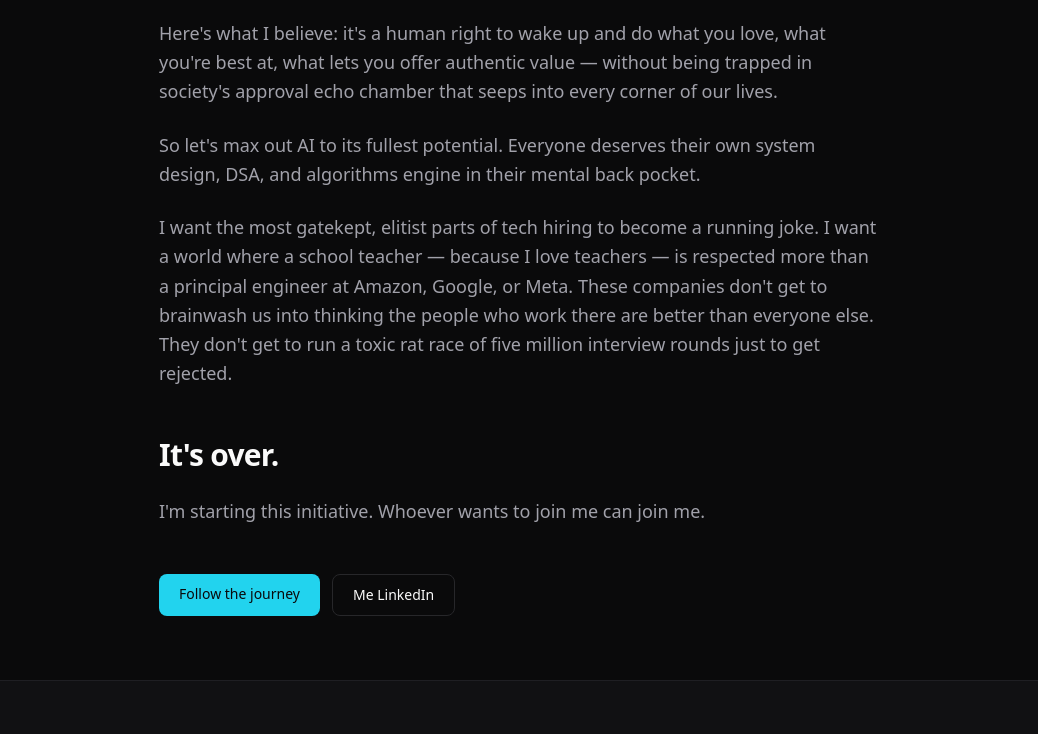
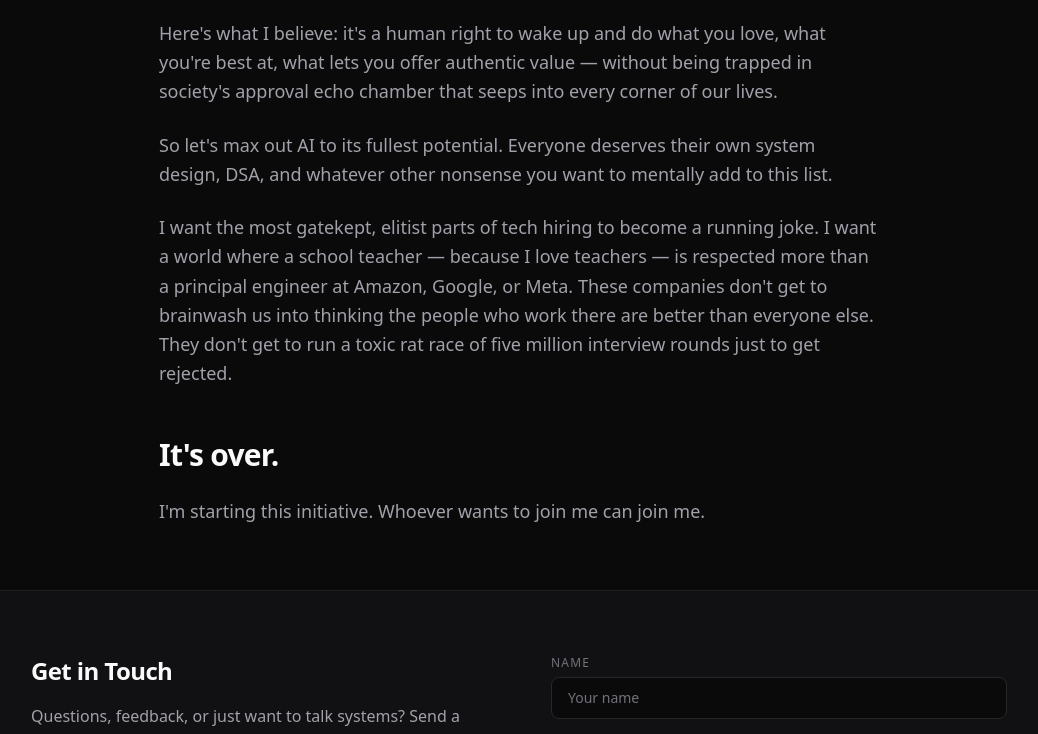
Before and after one commit to TLBeast/TLBeast, a Next.js app: page /weekend-wipeout in a window 1280 px wide. Shown: the part 640-1374 px from the top of the page, without its empty margins (121-1159 px from the left). Built offline with nearby package versions, Linux system fonts and the light colour scheme.

Commit message:
initiative

```diff
--- a/src/app/weekend-wipeout/page.tsx
+++ b/src/app/weekend-wipeout/page.tsx
@@ -1,6 +1,4 @@
 import type { Metadata } from "next";
-import Link from "next/link";
-import { siteConfig } from "@/lib/site";
 
 export const metadata: Metadata = {
   title: "Weekend Wipeout",
@@ -53,8 +51,8 @@ export default function WeekendWipeoutPage() {
 
         <p>
           So let&apos;s max out AI to its fullest potential. Everyone deserves
-          their own system design, DSA, and algorithms engine in their mental
-          back pocket.
+          their own system design, DSA, and whatever other nonsense you want to
+          mentally add to this list.
         </p>
 
         <p>
@@ -76,23 +74,6 @@ export default function WeekendWipeoutPage() {
         I&apos;m starting this initiative. Whoever wants to join me can join
         me.
       </p>
-
-      <div className="mt-12 flex flex-wrap gap-3">
-        <Link
-          href="/scribbles"
-          className="rounded-lg bg-[var(--color-accent)] px-5 py-2.5 text-sm font-medium text-[var(--color-bg)] transition-opacity hover:opacity-90"
-        >
-          Follow the journey
-        </Link>
-        <Link
-          href={siteConfig.linkedIn}
-          target="_blank"
-          rel="noopener noreferrer"
-          className="rounded-lg border border-[var(--color-border)] px-5 py-2.5 text-sm font-medium text-[var(--color-text)] transition-colors hover:border-[var(--color-text-subtle)] hover:bg-[var(--color-bg-elevated)]"
-        >
-          Me LinkedIn
-        </Link>
-      </div>
     </div>
   );
 }
--- a/src/components/GetInTouch.tsx
+++ b/src/components/GetInTouch.tsx
@@ -69,6 +69,10 @@ export function GetInTouch() {
             <p className="mt-4 max-w-md leading-relaxed text-[var(--color-text-muted)]">
               Questions, feedback, or just want to talk systems? Send a message
               and it&apos;ll land in my inbox.
+            </p>
+            <p className="mt-3 max-w-md text-sm leading-relaxed text-[var(--color-text-subtle)]">
+              If I send you a message back, it might end up in your spam folder
+              — just please check that.
             </p>
           </div>
 
@@ -142,7 +146,7 @@ export function GetInTouch() {
             {status === "success" && (
               <p role="status" className="text-sm text-[var(--color-accent)]">
                 Thanks — your message has been sent. I&apos;ll get back to you
-                soon.
+                soon. If you hear from me, check your spam folder just in case.
               </p>
             )}
 
```
